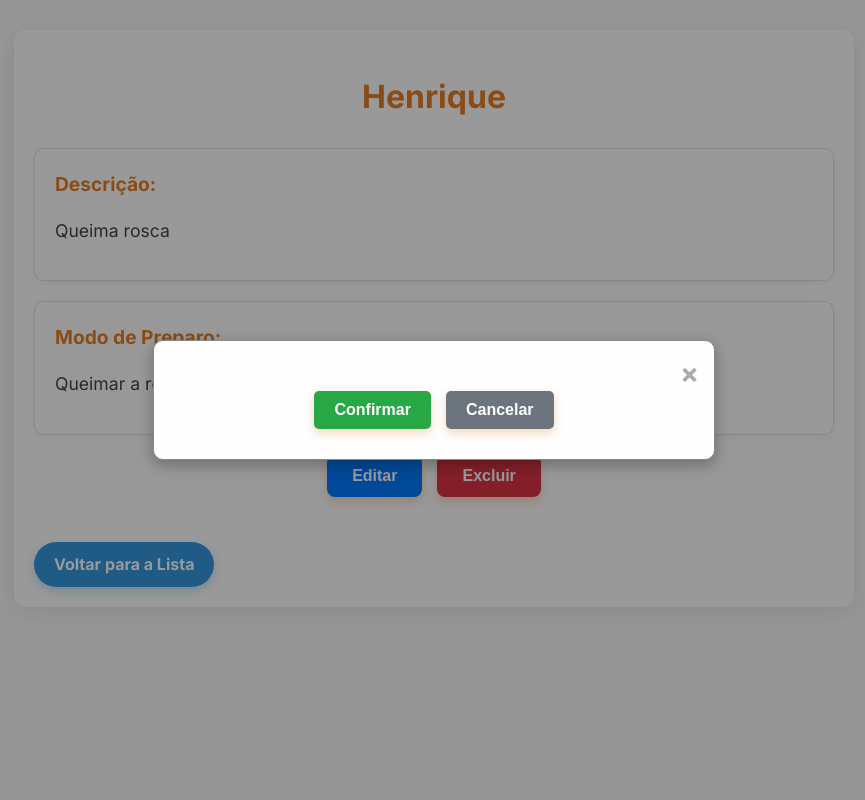
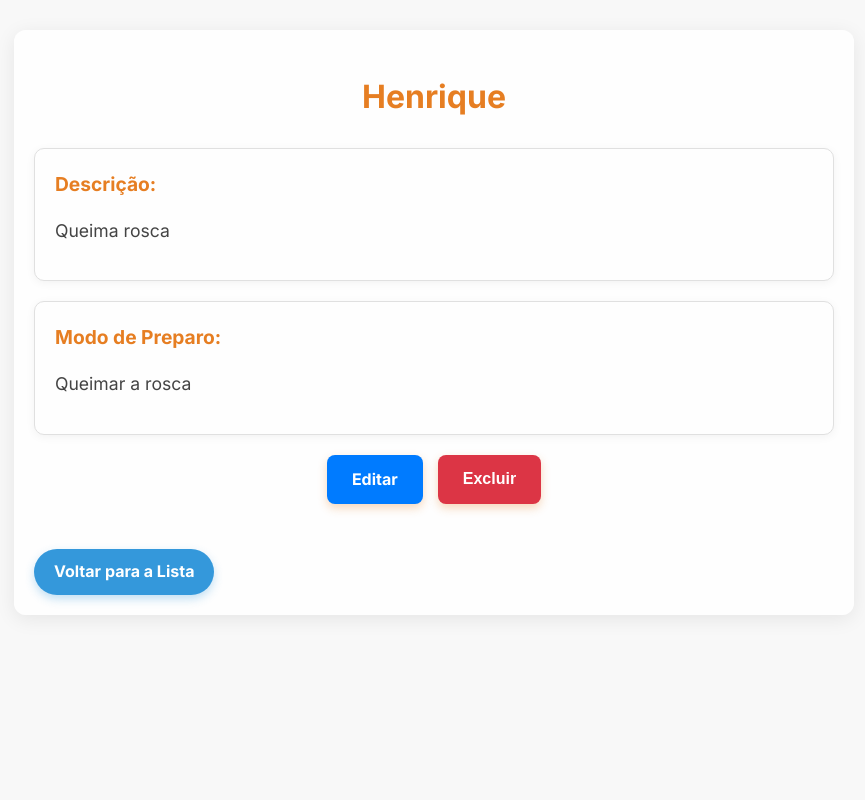
Before and after one commit to jeffersonanjos/projeto-psi, a Flask app: page /receita/1 in a window 1280 px wide. Shown: the whole page, without its empty margins (206-1071 px from the left). Run offline with Flask 3, Linux system fonts and the light colour scheme.

Commit message:
Alterações

```diff
--- a/static/style.css
+++ b/static/style.css
@@ -5,72 +5,72 @@ body {
     background-position: center;
     background-attachment: fixed;
     background-repeat: no-repeat;
-    background-color: #f8f8f8; /* Cor de fundo suave */
-    color: #333; /* Cor de texto principal */
+    background-color: #f8f8f8;
+    color: #333;
     line-height: 1.6;
     display: flex;
     flex-direction: column;
     align-items: center;
-    min-height: 100vh; /* Garante que o corpo ocupe a altura total da viewport */
+    min-height: 100vh;
 }
 
 .container {
     width: 90%;
     max-width: 800px;
     padding: 20px;
-    background-color: rgba(255, 255, 255, 0.9); /* Fundo branco semi-transparente */
-    border-radius: 12px; /* Cantos arredondados */
-    box-shadow: 0 4px 20px rgba(0, 0, 0, 0.08); /* Sombra sutil */
+    background-color: rgba(255, 255, 255, 0.9);
+    border-radius: 12px;
+    box-shadow: 0 4px 20px rgba(0, 0, 0, 0.08);
     margin-top: 30px;
     margin-bottom: 30px;
 }
 
 h1, h2, h3 {
-    color: #e67e22; /* Cor de destaque para títulos */
+    color: #e67e22;
     text-align: center;
     margin-bottom: 25px;
-    font-weight: 700; /* Negrito para títulos */
+    font-weight: 700;
 }
 
 a {
-    color: #27ae60; /* Cor de link padrão */
+    color: #27ae60;
     text-decoration: none;
-    transition: color 0.3s ease; /* Transição suave para a cor do link */
+    transition: color 0.3s ease;
 }
 
 a:hover {
-    color: #2ecc71; /* Cor de link ao passar o mouse */
+    color: #2ecc71;
 }
 
 button, .button-link {
     display: inline-block;
     padding: 12px 25px;
-    background-color: #e67e22; /* Cor de fundo padrão para botões */
+    background-color: #e67e22;
     color: white;
     border: none;
-    border-radius: 8px; /* Cantos arredondados */
+    border-radius: 8px;
     cursor: pointer;
     font-size: 16px;
     font-weight: bold;
     text-align: center;
     text-decoration: none;
-    transition: background-color 0.3s ease, transform 0.2s ease; /* Transições suaves */
-    box-shadow: 0 4px 10px rgba(230, 126, 34, 0.3); /* Sombra para botões */
+    transition: background-color 0.3s ease, transform 0.2s ease;
+    box-shadow: 0 4px 10px rgba(230, 126, 34, 0.3);
 }
 
 button:hover, .button-link:hover {
-    background-color: #d35400; /* Cor de fundo ao passar o mouse */
-    transform: translateY(-2px); /* Efeito de "levantar" */
+    background-color: #d35400;
+    transform: translateY(-2px);
 }
 
 button:active, .button-link:active {
-    transform: translateY(0); /* Retorna à posição original ao clicar */
+    transform: translateY(0);
 }
 
 form {
     display: flex;
     flex-direction: column;
-    gap: 15px; /* Espaçamento entre os elementos do formulário */
+    gap: 15px;
 }
 
 form label {
@@ -266,30 +261,29 @@ ul li a {
     }
 
     .recipe-actions {
-        flex-direction: column; /* Empilha os botões em telas pequenas */
+        flex-direction: column;
         gap: 10px;
     }
 
     .recipe-actions .button-link,
     .recipe-actions button {
-        width: 100%; /* Botões ocupam a largura total */
+        width: 100%;
     }
 }
 
-/* Estilos para o Modal de Confirmação */
+/* CORRIGIDO: Estilos para o Modal de Confirmação */
 .modal {
-    display: none; /* Escondido por padrão */
-    position: fixed; /* Fica no topo da página */
-    z-index: 1; /* Acima de tudo */
+    display: none; /* Corrigido: agora o modal começa invisível */
+    position: fixed;
+    z-index: 1;
     left: 0;
     top: 0;
-    width: 100%; /* Largura total */
-    height: 100%; /* Altura total */
-    overflow: auto; /* Habilita scroll se necessário */
-    background-color: rgba(0,0,0,0.4); /* Fundo escurecido */
-    display: flex; /* Usar flexbox para centralizar */
-    justify-content: center; /* Centraliza horizontalmente */
-    align-items: center; /* Centraliza verticalmente */
+    width: 100%;
+    height: 100%;
+    overflow: auto;
+    background-color: rgba(0,0,0,0.4);
+    justify-content: center;
+    align-items: center;
 }
 
 .modal-content {
@@ -297,8 +291,8 @@ ul li a {
     margin: auto;
     padding: 30px;
     border: 1px solid #888;
-    width: 80%; /* Largura do modal */
-    max-width: 500px; /* Largura máxima */
+    width: 80%;
+    max-width: 500px;
     border-radius: 10px;
     box-shadow: 0 5px 15px rgba(0,0,0,0.3);
     position: relative;
@@ -336,7 +330,7 @@ ul li a {
 }
 
 .confirm-button {
-    background-color: #28a745; /* Verde para confirmar */
+    background-color: #28a745;
 }
 
 .confirm-button:hover {
@@ -344,7 +338,7 @@ ul li a {
 }
 
 .cancel-button {
-    background-color: #6c757d; /* Cinza para cancelar */
+    background-color: #6c757d;
 }
 
 .cancel-button:hover {
--- a/templates/recipe_detail.html
+++ b/templates/recipe_detail.html
@@ -2,26 +2,19 @@
 <html>
 <head>
     <title>{{ receita.titulo }}</title>
-    <!-- Link para o arquivo CSS de estilos -->
     <link rel="stylesheet" href="{{ url_for('static', filename='style.css') }}">
-    <!-- Link para a fonte Inter do Google Fonts -->
     <link href="https://fonts.googleapis.com/css2?family=Inter:wght@400;600;700&display=swap" rel="stylesheet">
-    <!-- Meta tag para garantir a responsividade em diferentes dispositivos -->
     <meta name="viewport" content="width=device-width, initial-scale=1.0">
 </head>
 <body>
-    <!-- Container principal para os detalhes da receita -->
     <div class="container recipe-detail">
-        <!-- Título da receita, dinamicamente preenchido pelo Flask -->
         <h1>{{ receita.titulo }}</h1>
 
-        <!-- Seção de Descrição, enquadrada em uma caixa -->
         <div class="recipe-section-box">
             <strong>Descrição:</strong>
             <p>{{ receita.descricao }}</p>
         </div>
 
-        <!-- Seção de Modo de Preparo, enquadrada em uma caixa -->
         <div class="recipe-section-box">
             <strong>Modo de Preparo:</strong>
             <p>{{ receita.modo_preparo }}</p>
@@ -29,21 +22,21 @@
 
         <!-- Botões de ação -->
         <div class="recipe-actions">
-            <!-- Botão para editar a receita - abre o modal de confirmação -->
-            <button type="button" class="button-link edit-button" onclick="showConfirmationModal('edit');">Editar</button>
-            <!-- Botão para excluir a receita - abre o modal de confirmação -->
-            <button type="button" class="button-link delete-button" onclick="showConfirmationModal('delete');">Excluir</button>
+            <!-- Botão Editar redireciona diretamente -->
+            <a href="{{ url_for('editar_receita', id=receita.id) }}" class="button-link edit-button">Editar</a>
+
+            <!-- Botão Excluir abre o modal de confirmação -->
+            <button type="button" class="button-link delete-button" onclick="showConfirmationModal();">Excluir</button>
         </div>
 
-        <!-- Botão para voltar para a lista de receitas, com ícone de seta -->
         <a href="{{ url_for('index') }}" class="button-link back-button">Voltar para a Lista</a>
     </div>
 
-    <!-- Modal de Confirmação -->
+    <!-- Modal de Confirmação de Exclusão -->
     <div id="confirmationModal" class="modal">
         <div class="modal-content">
             <span class="close-button" onclick="hideConfirmationModal()">&times;</span>
-            <p id="modalMessage"></p>
+            <p id="modalMessage">Tem certeza que deseja excluir esta receita? Esta ação é irreversível.</p>
             <div class="modal-buttons">
                 <button id="confirmActionButton" class="button-link confirm-button">Confirmar</button>
                 <button type="button" class="button-link cancel-button" onclick="hideConfirmationModal()">Cancelar</button>
@@ -52,45 +45,30 @@
     </div>
 
     <script>
-        let currentAction = ''; // Variável para armazenar a ação atual (edit ou delete)
-
-        function showConfirmationModal(action) {
-            currentAction = action;
+        function showConfirmationModal() {
             const modal = document.getElementById('confirmationModal');
-            const modalMessage = document.getElementById('modalMessage');
             const confirmButton = document.getElementById('confirmActionButton');
 
-            if (action === 'edit') {
-                modalMessage.textContent = 'Tem certeza que deseja editar esta receita?';
-                confirmButton.onclick = function() {
-                    window.location.href = "{{ url_for('editar_receita', id=receita.id) }}";
-                };
-            } else if (action === 'delete') {
-                modalMessage.textContent = 'Tem certeza que deseja excluir esta receita? Esta ação é irreversível.';
-                confirmButton.onclick = function() {
-                    document.getElementById('deleteForm').submit(); // Submete o formulário de exclusão
-                };
-            }
-            modal.style.display = 'block';
+            confirmButton.onclick = function() {
+                document.getElementById('deleteForm').submit();
+            };
+
+            modal.style.display = 'flex';
         }
 
         function hideConfirmationModal() {
             document.getElementById('confirmationModal').style.display = 'none';
         }
 
-        // Adiciona um formulário oculto para a exclusão via POST
-        // Isso é necessário porque o botão de exclusão agora abre um modal,
-        // e o formulário precisa ser submetido via JavaScript.
-        document.addEventListener('DOMContentLoaded', (event) => {
+        document.addEventListener('DOMContentLoaded', () => {
             const deleteForm = document.createElement('form');
             deleteForm.setAttribute('id', 'deleteForm');
             deleteForm.setAttribute('action', "{{ url_for('excluir_receita', id=receita.id) }}");
             deleteForm.setAttribute('method', 'POST');
-            deleteForm.style.display = 'none'; // Esconde o formulário
+            deleteForm.style.display = 'none';
             document.body.appendChild(deleteForm);
         });
 
-        // Fecha o modal se o usuário clicar fora dele
         window.onclick = function(event) {
             const modal = document.getElementById('confirmationModal');
             if (event.target == modal) {
```
Also changed, not shown: other parts of static/style.css (+28 -33 lines), templates/edit_recipe.html (+11 -5 lines), templates/new_recipe.html (+8 -6 lines), instance/banco.db (deleted).
